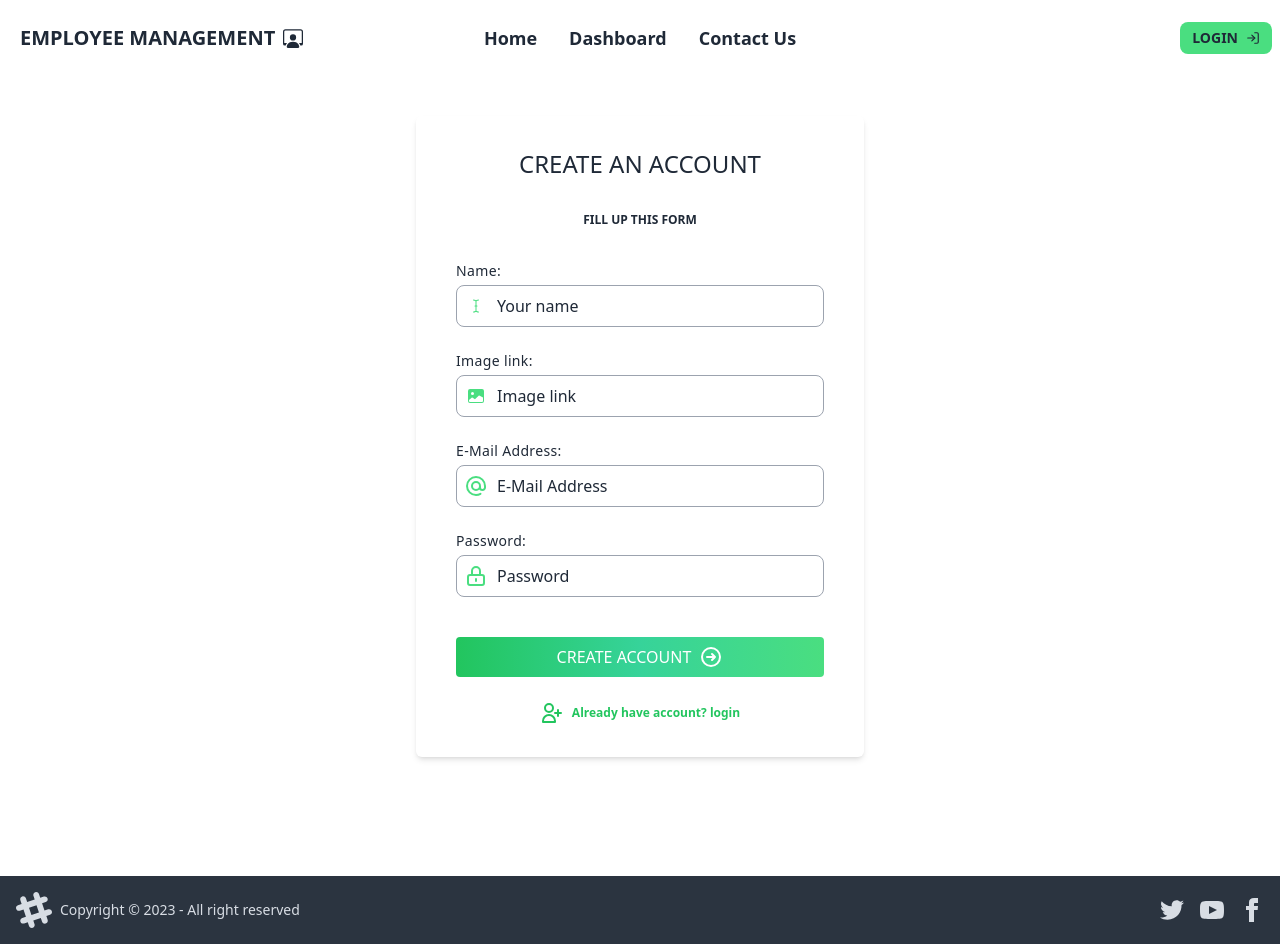
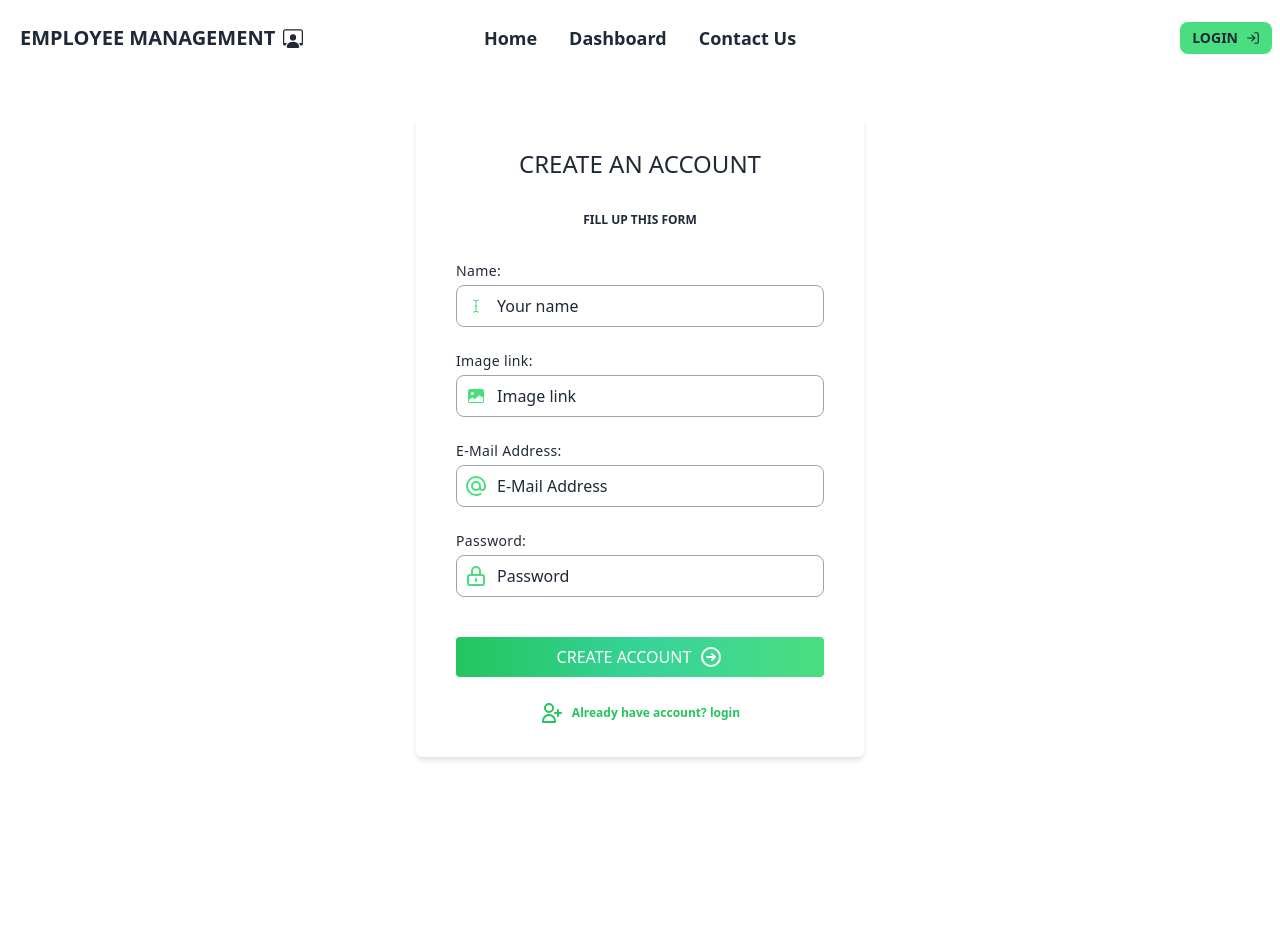
Before and after one commit to sadmanryanriad/Assignment-12-client-ph, a React (Vite) app: page /registration in a window 1280 px wide. Shown: the top 952 px of the page. Built offline with nearby package versions, Linux system fonts and the light colour scheme; no server answers.

Commit message:
small changes

```diff
--- a/src/Pages/home/latestUpdates/LatestUpdates.jsx
+++ b/src/Pages/home/latestUpdates/LatestUpdates.jsx
@@ -16,7 +16,6 @@ const LatestUpdates = () => {
       date: 'January 10, 2024',
       link: '/updates/webinar-collaboration',
     },
-    // Add more updates as needed
   ];
 
   return (
--- a/src/Pages/home/services/ServiceCard.jsx
+++ b/src/Pages/home/services/ServiceCard.jsx
@@ -12,7 +12,7 @@ const ServiceCard = ({ id, title, image }) => {
     transition transform hover:-translate-y-1 hover:shadow-xl"
     >
       <img src={image} alt={title} className="w-48 h-32 rounded-md mx-auto mb-2" />
-      <div className="text-lg dark:text-white font-semibold group-hover:text-orange-400">
+      <div className="text-lg dark:text-white font-semibold group-hover:text-green-400">
         {title}
       </div>
     </div>
--- a/src/shared/Footer.jsx
+++ b/src/shared/Footer.jsx
@@ -1,7 +1,7 @@
 const Footer = () => {
   return (
     <>
-      <footer className="footer items-center p-4 bg-neutral text-neutral-content">
+      <footer className="footer mt-20 md:mt-40 items-center p-4 bg-neutral text-neutral-content">
         <aside className="items-center grid-flow-col">
           <svg
             width="36"
```
